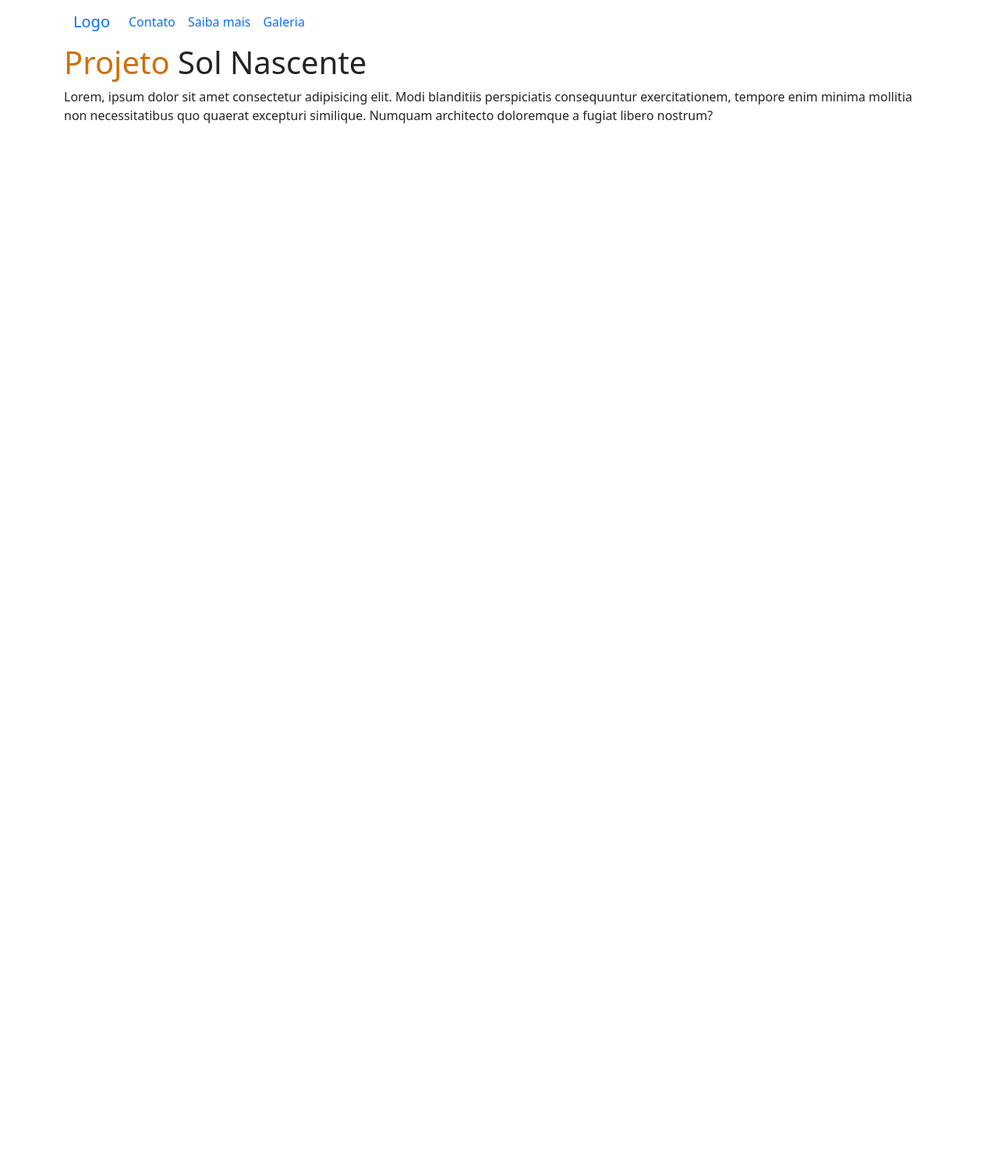
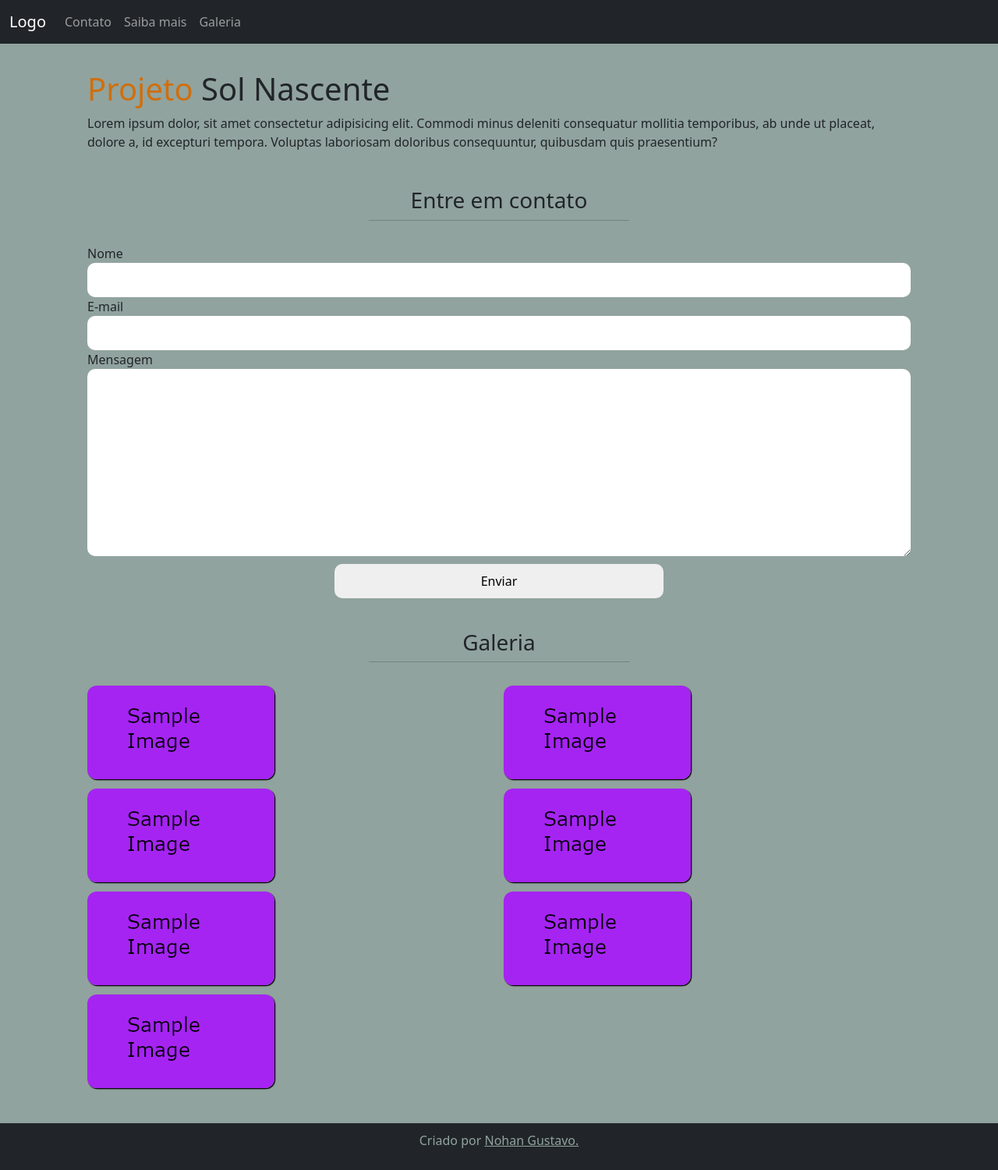
Before and after one commit to NouanGust/site-ong, a website: page index.html in a window 1280 px wide. Shown: the whole page at 78% size. Before the commit the page ends 800 px from the top, so only its background shows below. Drawn offline with nearby package versions, Linux system fonts and the light colour scheme.

Commit message:
layout básico pronto

```diff
--- a/assets/css/styles.scss
+++ b/assets/css/styles.scss
@@ -5,10 +5,46 @@
 }
 
 body {
-    height: 100vh;
+  height: 100vh;
 
-    header {
-      height: 400px;
+  header {
+    //height: 400px;
+    background-color: #212529;
+
+    nav {
+      //background-color: #91A39E;
+
+      a, .nav-link {
+        color: black;
+      }
+
+
+
+    }
+  }
+
+  main {
+    margin:auto;
+    padding: 15px;
+    padding-top: 60px;
+    background-color: #91A39E;
+
+    section {
+      padding: 30px;
+
+    }
+
+    h3 {
+      text-align: center;
+    }
+
+    hr {
+      height: 5px;
+      width: 30%;
+      margin: auto;
+    }
+
+    .conteudo_principal {
 
 
       h1 {
@@ -19,6 +55,73 @@ body {
       }
     }
 
+    .formulario {
+
+      form {
+        display: flex;
+        flex-direction: column;
+
+        label {
+          font-size: 16px;
+        }
+
+        input {
+          border-radius: 10px;
+          border: none;
+          padding: 10px;
+        }
+
+        textarea {
+          border-radius: 10px;
+          border: none;
+        }
+
+        .envia {
+          width: 40%;
+          margin: 10px auto;
+        }
+
+      }
+
+    }
+
+    .galeria {
+      display: grid;
+      gap: 12px;
+      grid-template-columns: repeat(2, auto);
+
+      .img {
+        height: 120px;
+        width: 240px;
+        box-shadow: 1px 1px 1px 0.2px black;
+        border-radius: 12px;
+        overflow: hidden;
+
+      }
+    }
+
+
+
+  }
+
+  footer {
+    background-color: #212529;
+
+    .footer-nav {
+      text-align: center;
+      margin:auto;
+      padding: 10px;
+
+      p {
+        color: #91A39E;
+
+        a {
+          color: #91A39E;
+        }
+      }
+    }
+  }
+
 
 
 }
--- a/index.html
+++ b/index.html
@@ -14,7 +14,7 @@
 
         <div class="container-md">
 
-            <nav class="navbar navbar-expand-lg bg-body-tertiary">
+            <nav class="navbar navbar-dark fixed-top navbar-expand-lg bg-body-tertiary bg-dark ">
                 <div class="container-fluid">
                   <a class="navbar-brand" href="#">Logo</a>
                   <button class="navbar-toggler" type="button" data-bs-toggle="collapse" data-bs-target="#navbarNavAltMarkup" aria-controls="navbarNavAltMarkup" aria-expanded="false" aria-label="Toggle navigation">
@@ -22,44 +22,95 @@
                   </button>
                   <div class="collapse navbar-collapse" id="navbarNavAltMarkup">
                     <div class="navbar-nav">
-                      <a class="nav-link" href="#">Contato</a>
-                      <a class="nav-link" href="#">Saiba mais</a>
-                      <a class="nav-link" href="#">Galeria</a>
+                      <a class="nav-link" href="#Contato">Contato</a>
+                      <a class="nav-link" href="#SaibaMais">Saiba mais</a>
+                      <a class="nav-link" href="#Galeria">Galeria</a>
                     </div>
                   </div>
                 </div>
               </nav>
-
-              <div>
-
-                <h1>
-                    <span class="destaque">Projeto</span>
-                    Sol Nascente
-                </h1>
-                <p>
-                    Lorem, ipsum dolor sit amet consectetur adipisicing elit. Modi blanditiis perspiciatis consequuntur exercitationem, tempore enim minima mollitia non necessitatibus quo quaerat excepturi similique. Numquam architecto doloremque a fugiat libero nostrum?
-                </p>
-              </div>
-
         </div>
 
     </header>
 
     <main>
 
-        <div class="container-md">
-            <section>
+      <div class="container">
+        <section class="conteudo_principal" id="SaibaMais">
+          <div>
+            <h1>
+              <span class="destaque">Projeto</span> Sol Nascente
+            </h1>
+            <p>
+              Lorem ipsum dolor, sit amet consectetur adipisicing elit. Commodi minus deleniti consequatur mollitia temporibus, ab unde ut placeat, dolore a, id excepturi tempora. Voluptas laboriosam doloribus consequuntur, quibusdam quis praesentium?
+            </p>
+          </div>
+        </section>
 
-            </section>
-        </div>
+        <h3 id="Contato">Entre em contato</h3>
+        <hr>
 
+        <section class="formulario">
+          <form action="">
+            <label for="">Nome</label>
+            <input type="text" name="" id="">
+            <label for="">E-mail</label>
+            <input type="email" name="" id="">
+            <label for="">Mensagem</label>
+            <textarea name="" id="" cols="30" rows="10"></textarea>
+            <input type="submit" value="Enviar" class="envia">
+          </form>
+        </section>
+
+        <h3 id="Galeria">Galeria</h3>
+        <hr>
+
+        <section class="galeria">
+
+          <div class="img">
+            <img src="assets/img/sample-image.png" alt="">
+          </div>
+
+          <div class="img">
+            <img src="assets/img/sample-image.png" alt="">
+          </div>
+
+          <div class="img">
+            <img src="assets/img/sample-image.png" alt="">
+          </div>
+
+          <div class="img">
+            <img src="assets/img/sample-image.png" alt="">
+          </div>
+
+          <div class="img">
+            <img src="assets/img/sample-image.png" alt="">
+          </div>
+
+          <div class="img">
+            <img src="assets/img/sample-image.png" alt="">
+          </div>
+
+          <div class="img">
+            <img src="assets/img/sample-image.png" alt="">
+          </div>
+
+        </section>
+
+
+
+      </div>
 
     </main>
 
     <footer>
-        <nav class="footer-nav">
-
-        </nav>
+        <div class="container">
+          <nav class="footer-nav">
+            <p>
+              Criado por <a href="https://github.com/NouanGust">Nohan Gustavo.</a>
+            </p>
+          </nav>
+        </div>
     </footer>
 
 
```
Also changed, not shown: assets/css/styles.css, assets/img/sample-image.png (added), 1 other file.
